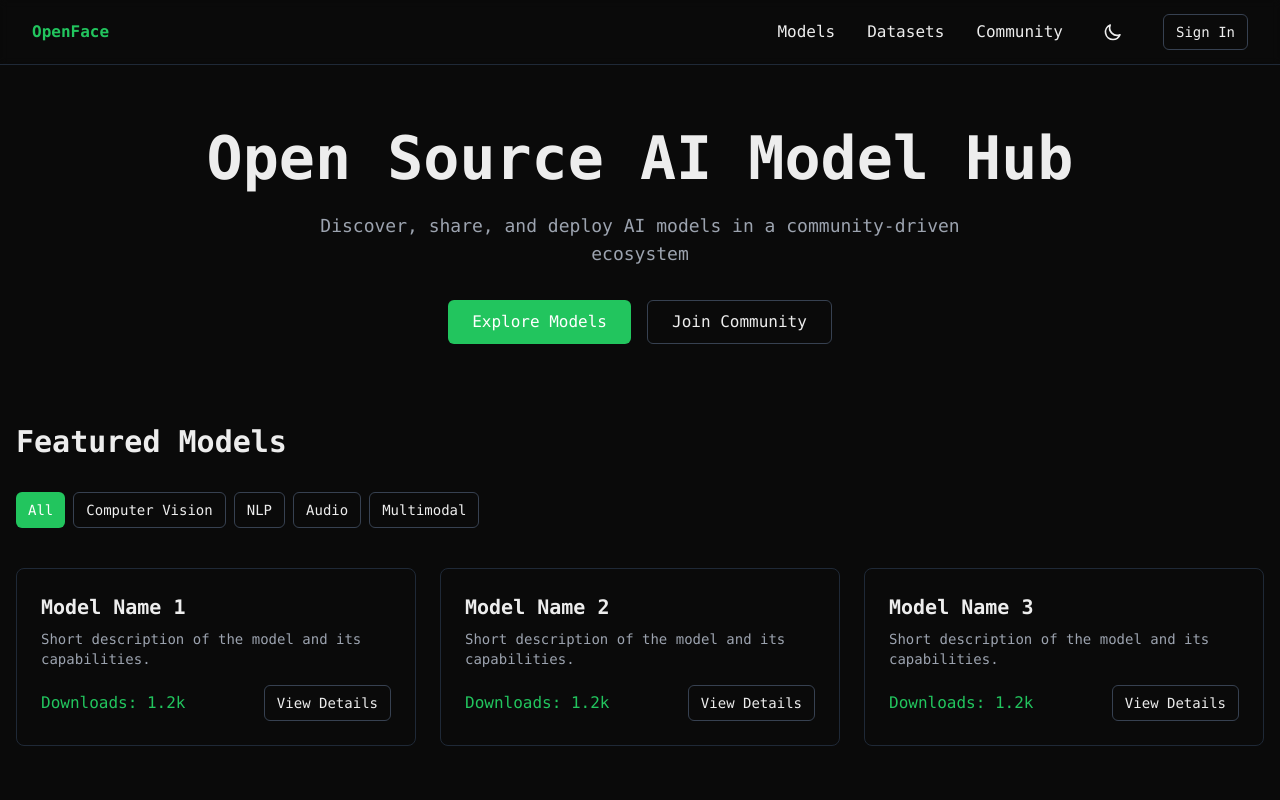
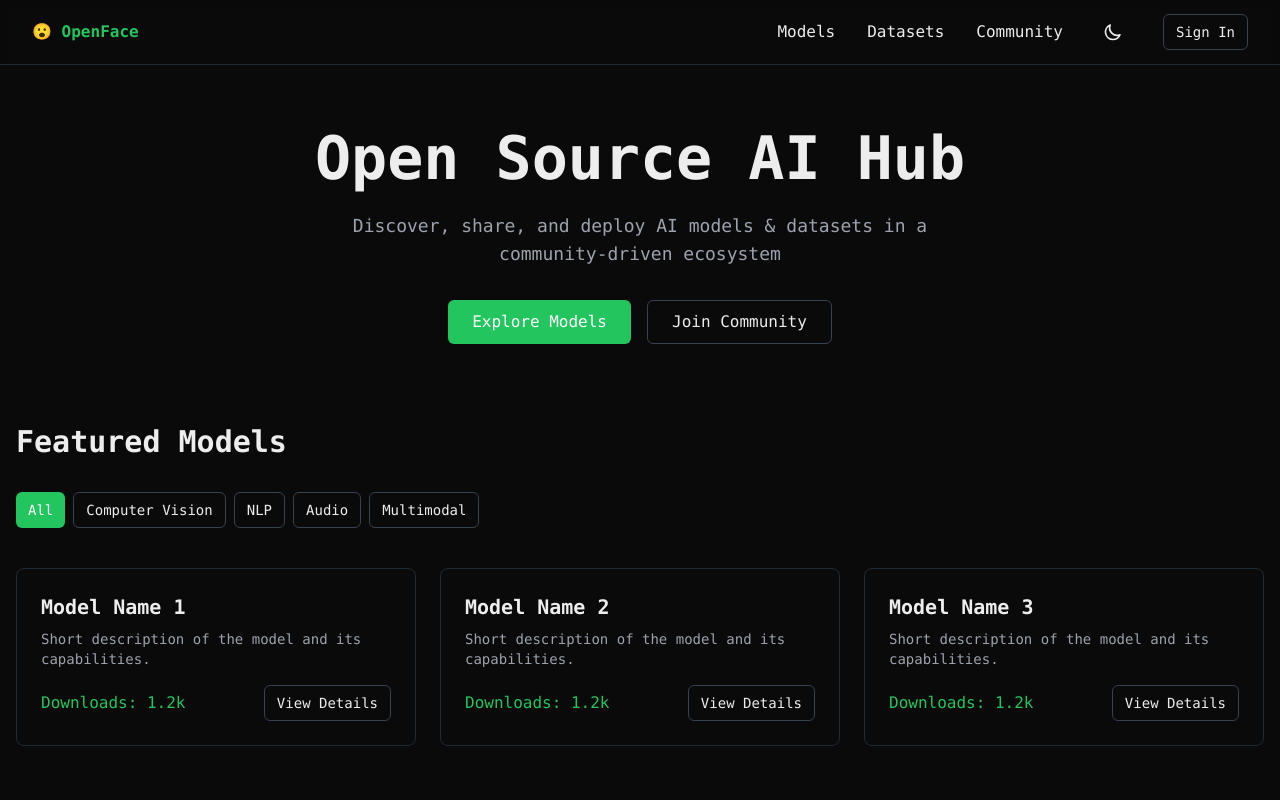
Before and after one commit to openface-ai/platform, a Next.js app: page / in a window 1280 px wide. Shown: the top 800 px of the page. Built offline with nearby package versions, Linux system fonts and the light colour scheme.

Commit message:
content fixes, removed favicon from app dir

```diff
--- a/app/components/home/Hero.tsx
+++ b/app/components/home/Hero.tsx
@@ -12,10 +12,10 @@ export default function Hero() {
     |__|        \\/     \\/           \\/     \\/    \\/`}
       </pre> */}
       <h1 className="text-4xl md:text-6xl font-bold mb-6">
-        Open Source AI Model Hub
+        Open Source AI Hub
       </h1>
       <p className="text-gray-400 max-w-2xl mx-auto text-lg mb-8">
-        Discover, share, and deploy AI models in a community-driven ecosystem
+        Discover, share, and deploy AI models & datasets in a community-driven ecosystem
       </p>
       <div className="flex justify-center gap-4">
         <Button size="lg">Explore Models</Button>
--- a/app/components/layout/NavBar.tsx
+++ b/app/components/layout/NavBar.tsx
@@ -14,7 +14,7 @@ export default function Navbar() {
       <div className="max-w-7xl mx-auto px-4 sm:px-6 lg:px-8">
         <div className="flex items-center justify-between h-16">
           <Link href="/" className="text-primary font-bold">
-            OpenFace
+          😮 OpenFace
           </Link>
 
           {/* Mobile menu button */}
--- a/app/layout.tsx
+++ b/app/layout.tsx
@@ -9,9 +9,9 @@ const ibmPlexMono = IBM_Plex_Mono({
 });
 
 export const metadata: Metadata = {
-  title: "OpenFace - Open Source AI Model Hub",
+  title: "OpenFace - Open Source AI Hub",
   description:
-    "A community-driven platform for sharing, discovering, and deploying AI models",
+    "A community-driven platform for sharing, discovering, and deploying AI models and datasets",
   icons: {
     icon: [
       {
```
Also changed, not shown: 1 other file (tests, documents, lock files or other folders).
